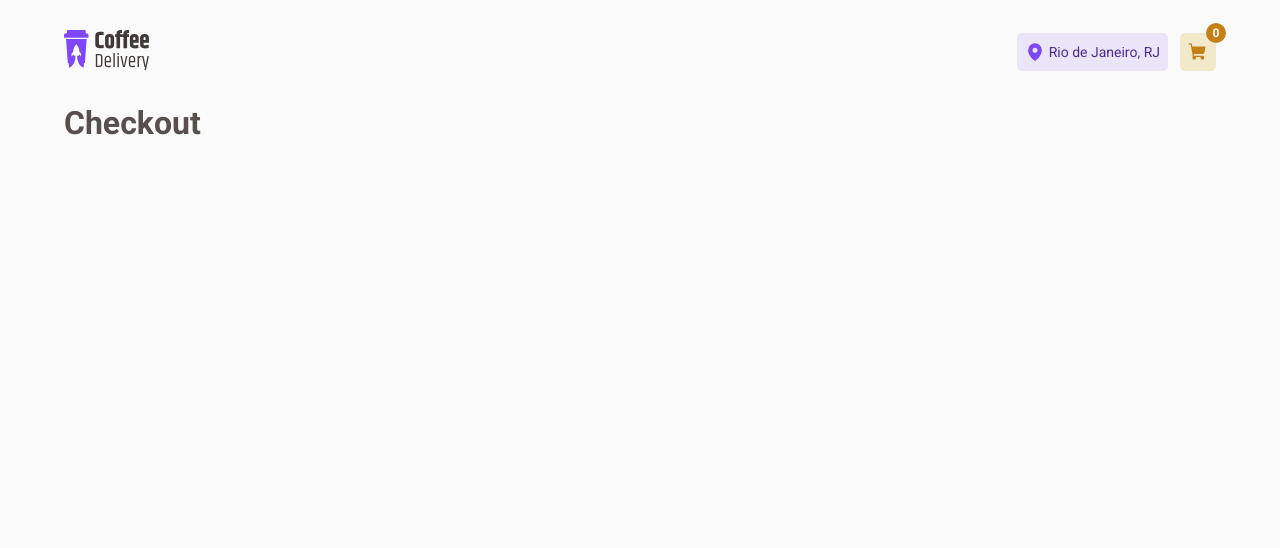
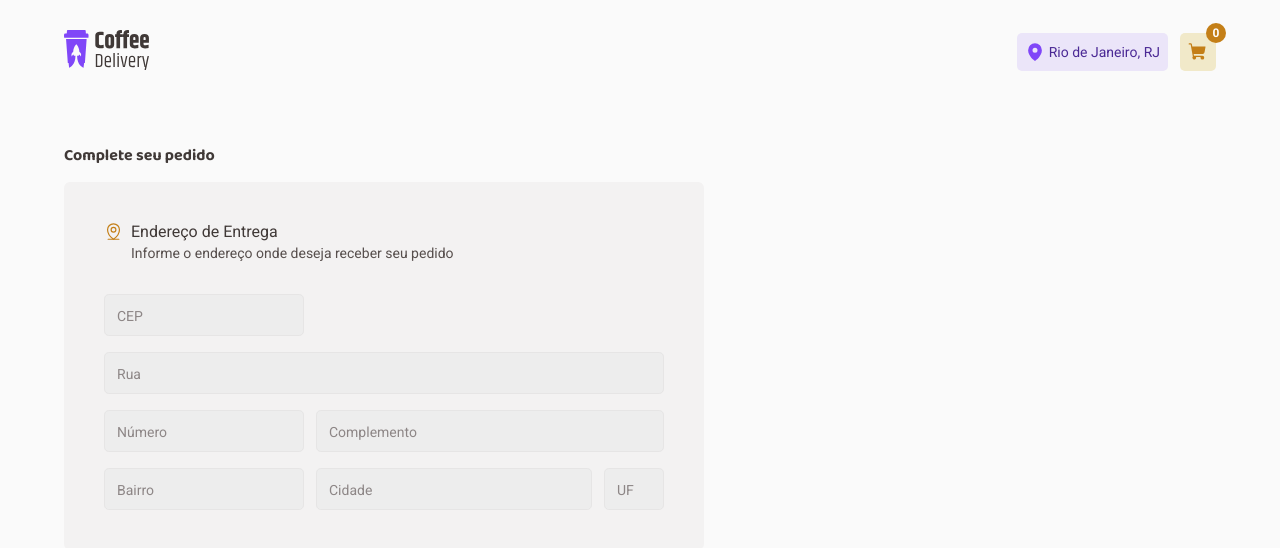
Before and after one commit to franciscovinicios/coffee-delivery, a React (Vite) app: page /checkout in a window 1280 px wide. Shown: the top 548 px of the page. Built offline with nearby package versions, Linux system fonts and the light colour scheme.

Commit message:
Pages and routes - Checkout: Component: Complete Order - Form Address

```diff
--- /dev/null
+++ b/src/pages/ Checkout/components/CompleteOrder/FormAddress/FormAddress.tsx
@@ -0,0 +1,48 @@
+import { MapPinLine } from "phosphor-react";
+import { ContainerGroup, ContainerIcon, DescriptionForm, FormAddressContainer, FormContent, FormInputsAddress, InputNumber, InputText, TextContainer, TextTitle, TextTitleSection } from "./styles";
+
+
+
+export function FormAddress() {
+  return (
+    <FormAddressContainer>
+      <TextTitleSection>
+        Complete seu pedido
+      </TextTitleSection>
+
+      <FormContent>
+        <DescriptionForm>
+          <ContainerIcon>
+            <MapPinLine size={19} />
+          </ContainerIcon>
+
+          <TextContainer>
+            <TextTitle className="bold">
+              Endereço de Entrega
+            </TextTitle>
+
+            <TextTitle>
+              Informe o endereço onde deseja receber seu pedido
+            </TextTitle>
+          </TextContainer>
+        </DescriptionForm>
+
+        <FormInputsAddress>
+          <InputNumber type="number" placeholder="CEP" />
+          <InputText placeholder="Rua" className="street" />
+
+          <ContainerGroup>
+            <InputText type="number" placeholder="Número" />
+            <InputText placeholder="Complemento" className="complement" />
+          </ContainerGroup>
+
+          <ContainerGroup>
+            <InputText placeholder="Bairro" />
+            <InputText placeholder="Cidade" className="city" />
+            <InputText placeholder="UF" className="uf" />
+          </ContainerGroup>
+        </FormInputsAddress>
+      </FormContent>
+    </FormAddressContainer>
+  )
+}
--- /dev/null
+++ b/src/pages/ Checkout/components/CompleteOrder/FormAddress/styles.ts
@@ -0,0 +1,111 @@
+import styled from "styled-components";
+
+
+export const FormAddressContainer = styled.div`
+  margin-top: 2.5rem;
+`
+
+export const TextTitleSection = styled.span`
+  display: block;
+  font-family: 'Baloo 2';
+  font-weight: 700;
+  line-height: 1.463rem;
+  font-size: 1rem;
+  color: ${({ theme }) => theme.colors["base-subtitle"]};
+`
+
+export const FormContent = styled.div`
+  margin-top: 0.938rem;
+  width: 40rem;
+  padding: 2.5rem;
+  border-radius: 6px;
+  background-color: ${({ theme }) => theme.colors["base-card"]};
+`
+
+export const DescriptionForm = styled.div`
+  display: flex;
+  align-items: flex-start;
+  gap: 0.5rem;
+`
+
+export const ContainerIcon = styled.div`
+  svg {
+    color:${({ theme }) => theme.colors["brand-yellow-dark"]} ;
+  }
+`
+
+
+export const TextContainer = styled.div`
+  display: flex;
+  flex-direction: column;
+  gap: 0.125rem;
+`
+
+export const TextTitle = styled.span`
+  font-size: 0.875rem;
+  line-height: 1.125rem;
+
+  &.bold {
+    font-size: 1rem;
+    line-height: 1.25rem;
+    color: ${({ theme }) => theme.colors["base-subtitle"]};
+    font-weight: 400;
+  }
+`
+
+export const FormInputsAddress = styled.div`
+  display: flex;
+  flex-direction: column;
+  margin-top: 2rem;
+  gap: 1rem;
+
+  input {
+    padding-left: 0.75rem ;
+    height: 2.625rem;
+    width: 12.5rem;
+    border: none;
+    background-color: ${({ theme }) => theme.colors["base-input"]};
+    border: 1px solid ${({ theme }) => theme.colors["base-button"]};
+    border-radius: 0.3rem;
+
+    &.street {
+      width: 100%;
+    }
+
+    &::placeholder {
+      margin-left: 0.75rem;
+      font-size: 0.875rem;
+      line-height: 1.125rem;
+      color: ${({ theme }) => theme.colors["base-label"]};;
+    }
+  }
+`;
+
+
+export const InputText = styled.input`
+
+  &.complement {
+    flex: 1;
+  }
+  &.city {
+    width: 17.25rem;
+  }
+  &.uf {
+    width: 3.75rem;
+  }
+`
+
+export const InputNumber = styled(InputText)`
+  &::-webkit-outer-spin-button,
+  &::-webkit-inner-spin-button {
+    -webkit-appearance: none;
+    margin: 0;
+}
+`
+
+export const ContainerGroup = styled.div`
+  display: flex;
+  gap: 0.75rem;
+
+
+`
--- /dev/null
+++ b/src/pages/ Checkout/components/CompleteOrder/index.tsx
@@ -0,0 +1,11 @@
+import { FormAddress } from "./FormAddress/FormAddress";
+import { CompleteOrderContainer } from "./styles";
+
+export function CompleteOrder() {
+
+  return (
+    <CompleteOrderContainer>
+      <FormAddress />
+    </CompleteOrderContainer>
+  )
+}
--- /dev/null
+++ b/src/pages/ Checkout/components/CompleteOrder/styles.ts
@@ -0,0 +1,7 @@
+import styled from "styled-components";
+
+export const CompleteOrderContainer = styled.div`
+  display: flex;
+  flex-direction: column;
+  gap: 0.75rem;
+`
--- a/src/pages/ Checkout/index.tsx
+++ b/src/pages/ Checkout/index.tsx
@@ -1,6 +1,10 @@
+import { CompleteOrder } from "./components/CompleteOrder";
+import { CheckoutContainer } from "./styles";
 
 export function Checkout() {
   return (
-    <h1>Checkout</h1>
+    <CheckoutContainer>
+      <CompleteOrder  />
+    </CheckoutContainer>
   )
 }
--- /dev/null
+++ b/src/pages/ Checkout/styles.ts
@@ -0,0 +1,6 @@
+import styled from "styled-components";
+
+export const CheckoutContainer = styled.form`
+  display: flex;
+  gap: 2rem;
+`
--- a/src/pages/Home/index.tsx
+++ b/src/pages/Home/index.tsx
@@ -1,11 +1,11 @@
 import { Intro } from "./components/Intro";
-import { OurCoffes } from "./components/OurCoffee";
+import { OurCoffees } from "./components/OurCoffees";
 
 export function Home() {
   return (
     <>
       <Intro/>
-      <OurCoffes/>
+      <OurCoffees/>
     </>
   )
 }
```
